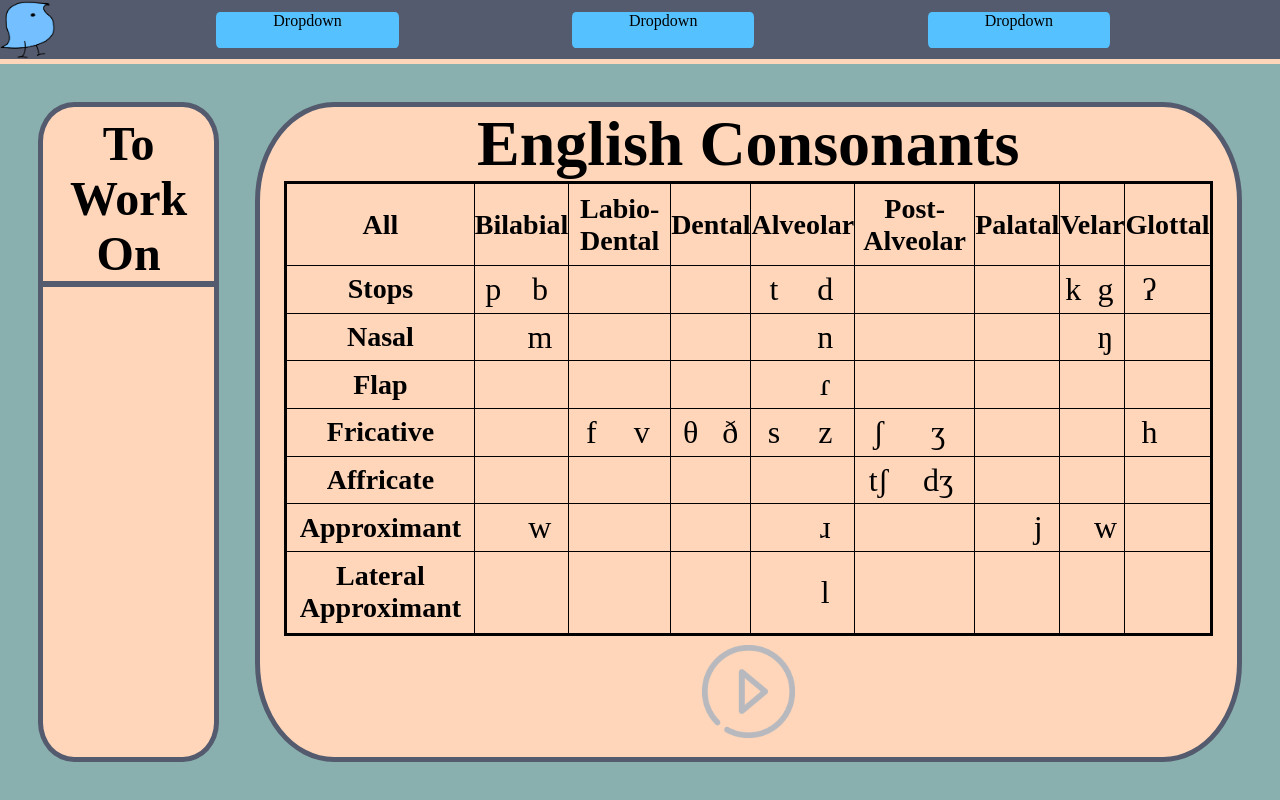
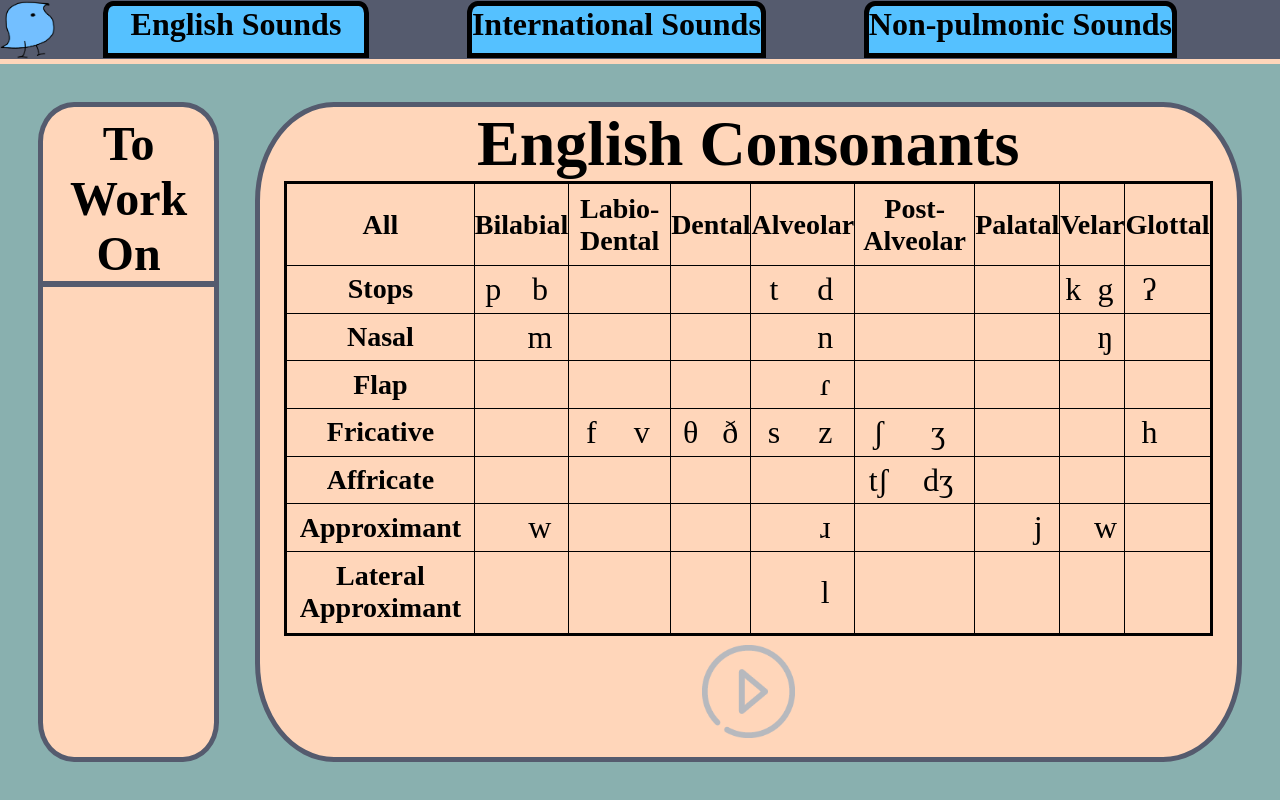
Before and after one commit to Lim-Stanley/fighting-phonetics, a React (Create React App) app: page /english-consonants in a window 1280 px wide. Built offline with nearby package versions, Linux system fonts and the light colour scheme.

Commit message:
Dropdown Dimensions Aligned

```diff
--- a/src/components/Dropdown.js
+++ b/src/components/Dropdown.js
@@ -1,7 +1,12 @@
-const Dropdown = () => {
+const Dropdown = ({title, options}) => {
     return (
         <div className='dropdown'>
-            Dropdown
+            <h1>{title}</h1>
+            <ul className = 'dd-menu'>
+                {options.map(option =>
+                <li className = 'dd-menu-item'>{option}</li>
+                )}
+            </ul>
         </div>
     )
 }
--- a/src/components/TopBar.js
+++ b/src/components/TopBar.js
@@ -9,9 +9,9 @@ const TopBar = () => {
                 <img draggable={false} className='wug' src={wug} alt='Wug' />
             </Link>
             <div className='dropdowns'>
-                <Dropdown />
-                <Dropdown />
-                <Dropdown />
+                <Dropdown title='English Sounds' options={['English Consonants','English Vowels']}/>
+                <Dropdown title='International Sounds' options={['International Consonants', 'International Vowels']}/>
+                <Dropdown title='Non-pulmonic Sounds' options={['Clicks, Implosives, and Ejectives']}/>
             </div>
         </div>
     )
--- a/src/components/WorkOnBox.js
+++ b/src/components/WorkOnBox.js
@@ -14,8 +14,9 @@ const WorkOnBox = ({history}) => {
           <hr className='work-on-line'/>
           <div className = "trouble-symbols">
             {getRecs().map(([symbol, correct, total, confusedWith], index) =>
-            <h1 key={index}>{symbol} : {Math.floor(100 * (correct/ total))}% {correct} / {total} Confused with:
-            {Array.from(confusedWith).join(', ')}</h1>)}
+            <h1 key={index}>{symbol} : {Math.floor(100 * (correct/ total))}% ({correct} / {total})
+            <h4 class='confused'>Confused with:
+            {Array.from(confusedWith).join(', ')}</h4></h1>)}
           </div>
         </div>
     )
--- a/src/index.css
+++ b/src/index.css
@@ -20,10 +20,11 @@ td{
 .container{
   width: 100vw;
   height: 100vh;
-  background-color: #89b0aeff;
+  background-color: #89b0af;
 }
 
 .top-bar{
+  position: relative;
   display:flex;
   width:100%;
   height:8%;
@@ -37,22 +38,62 @@ td{
 }
 
 .dropdowns{
-  width: 95%;
+  position: absolute;
+  width: 100%;
+  height: 100%;
   display:flex;
   align-items: row;
   justify-content: space-evenly;
+  top: 10%;
 }
 
 .dropdown{
+  z-index: 1;
   background-color: #55c1ffff;
   text-align: center;
-  width: 15%;
-  height: 60%;
-  border-radius: 2% / 15%;
-  margin: 1%;
+  min-width: 20%;
+  height: 80%;
+  border-top-left-radius: 2% 15%;
+  border-top-right-radius: 2% 15%;
+  cursor: pointer;
+  user-select: none;
+  outline: thick solid black;
+}
+
+/*
+.dropdown:hover .dd-menu{
+  box-sizing: inherit;
+  border: medium solid black;
+  display: block;
+  list-style-type: none;
+  width: auto;
+  background-color: #55c1ffff;
+  padding: 5%;
+  border-bottom-left-radius: 2% 8%;
+  border-bottom-right-radius: 2% 8%;
+  outline: thick solid black;
+}
+*/
+.dd-menu{
+  display: none;
+}
+
+.dropdown:hover .dd-menu{
+  box-sizing: content-box;
+  display: block;
+  list-style-type: none;
+  width: 100%;
+  background-color: #55c1ffff;
+  border-bottom-left-radius: 2% 8%;
+  border-bottom-right-radius: 2% 8%;
+}
+
+.dd-menu-item{
+  padding: 5%;
 }
 
 .display-body{
+  z-index: 0;
   display: flex;
   height: 92%;
   width: 100%;
@@ -89,6 +130,10 @@ td{
   background-color: #555b6eff;
   width: 102%;
   margin-left: -1%;
+}
+
+.confused{
+  font-size: small;
 }
 
 .ipa-table{
```
Also changed, not shown: todo.txt.
